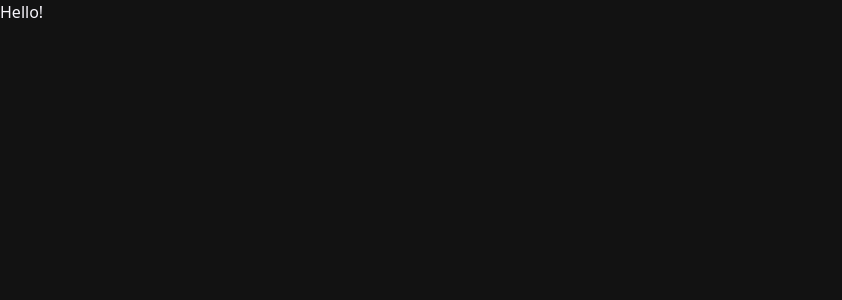
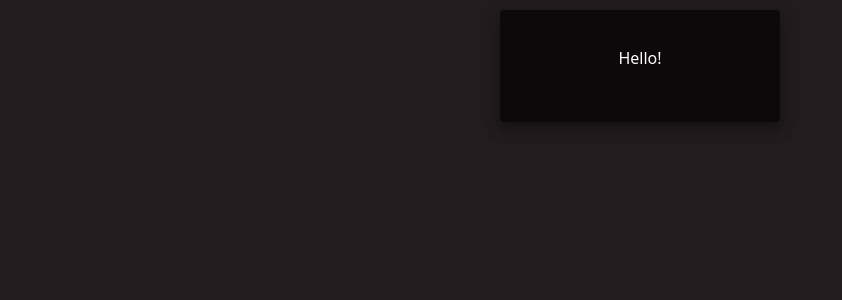
Before and after one commit to MilesDavis23/caselink, a React (Create React App) app: page /login in a window 1280 px wide. Shown: the top 300 px of the page, without its empty margins (0-842 px from the left). Built offline with nearby package versions, Linux system fonts and the light colour scheme; a web font is replaced by a local one.

Commit message:
login panel styles added

```diff
--- a/src/App.js
+++ b/src/App.js
@@ -13,7 +13,7 @@ import LoginPage from './features/login/components/LoginPage';
 
 
 function App() {
-  console.log(darkTheme.palette.text.primary)
+  console.log(darkTheme.palette.background.primary.main)
   return (
     <ThemeProvider theme={darkTheme}>
       <Router>
--- /dev/null
+++ b/src/features/login/components/Login.js
@@ -0,0 +1,21 @@
+import React from "react";
+import {  useTheme } from '@mui/material/styles';
+import Container from "@mui/material/Container";
+import { Grid, Paper } from "@mui/material";
+import { loginPanelStyle } from "../styles/LoginStyle";
+
+function LoginPanel(){
+    const theme = useTheme();
+
+    return (
+        <>
+            <Grid align='center'>
+                <Paper elevation={10} sx={{background:theme.palette.background.primary.light}} style={loginPanelStyle}>
+                    <p className="p-3">Hello!</p>
+                </Paper>
+            </Grid>
+        </>
+    )
+};
+
+export default LoginPanel;
--- a/src/features/login/components/LoginPage.js
+++ b/src/features/login/components/LoginPage.js
@@ -1,16 +1,23 @@
 import React from 'react';
 import { Box, useTheme } from '@mui/material'
+import LoginPanel from './Login';
 
 function LoginPage() {
     const theme = useTheme();
-    //console.log(theme.palette)
 
     return (
         <Box
-            sx={{ backgroundColor: theme.palette.background.default, color: theme.palette.text.primary, height: '100vh' }}
+            sx={
+                {
+                    backgroundColor: theme.palette.background.primary.main,
+                    color: theme.palette.text.primary.light,
+                    height: '100vh',
+                    padding: '10px'
+                }
+            }
         >
             <div>
-                Hello!
+                <LoginPanel/>
             </div>
         </Box>
     )
--- /dev/null
+++ b/src/features/login/styles/LoginStyle.js
@@ -0,0 +1,10 @@
+
+
+const loginPanelStyle = {
+    padding: 20,
+    width: 280
+};
+
+export {
+    loginPanelStyle
+}
--- a/src/themes/main-theme/darkTheme.js
+++ b/src/themes/main-theme/darkTheme.js
@@ -4,7 +4,17 @@ const darkTheme = createTheme({
     palette: {
         mode: 'dark',
         text: {
-            primary: '#F7F5FB',
+            primary: {
+                light: '#FFFBFF',
+                main: '#FFFDF7'
+            },
+        },
+        background: {
+            primary:{
+                light: '#0B090A',
+                main: '#221C1F'
+
+            }
         }
     },
 });
```
Also changed, not shown: src/features/login/styles/LoginPage.css (deleted).
